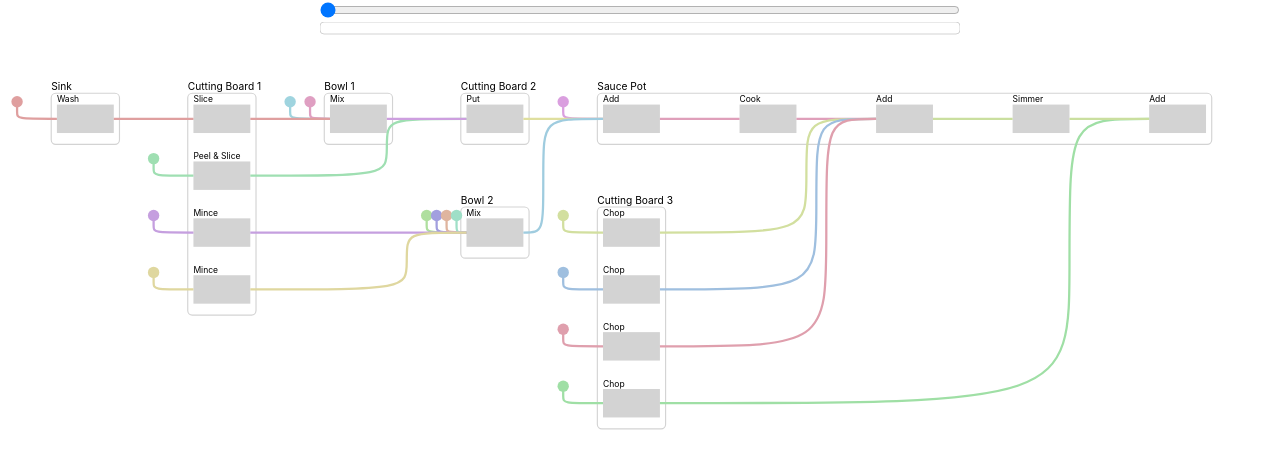
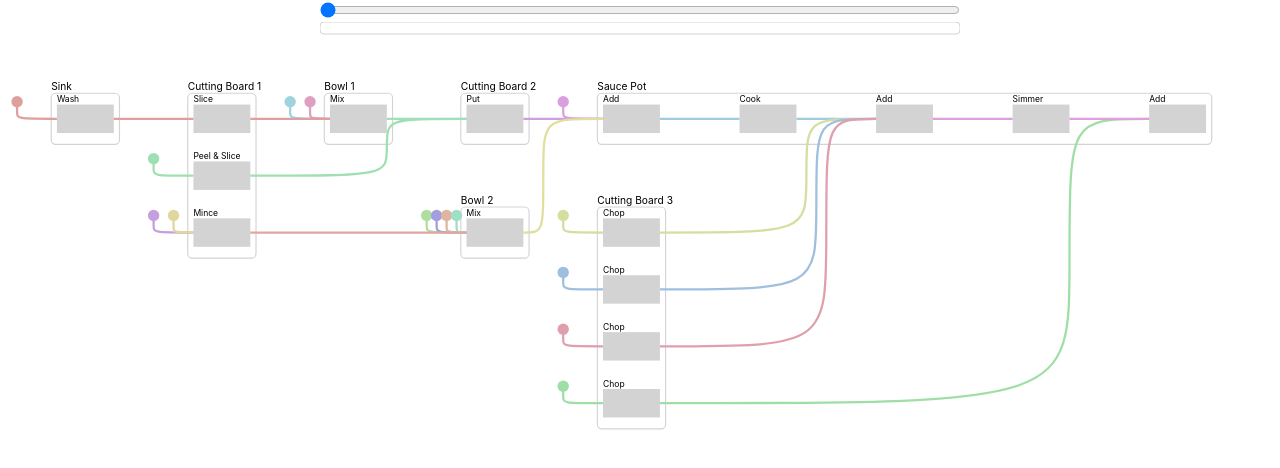
Before and after one commit to kixlab/starlab-video-navigation, a React (Create React App) app in the folder hierarchical_graph/: page / in a window 1280 px wide. Shown: the top 468 px of the page. Built offline with nearby package versions, Linux system fonts and the light colour scheme.

Commit message:
Select and play based on ingredient

```diff
--- a/hierarchical_graph/src/components/Graph.js
+++ b/hierarchical_graph/src/components/Graph.js
@@ -30,43 +30,52 @@ const data = {
         {name: "Wash", row: 1, col: 0, time: [96, 100], prev_steps: null, ingredients: [0]},
         {name: "Slice", row: 1, col: 1, time: [106, 136], prev_steps: [0], ingredients: null},
         {name: "Peel & Slice", row: 2, col: 1, time: [257, 280], prev_steps: null, ingredients: [1]},
-        {name: "Mince", row: 3, col: 1, time: [213, 228], prev_steps: null, ingredients: [2]},
-        {name: "Mince", row: 4, col: 1, time: [218, 228], prev_steps: null, ingredients: [3]},
+        {name: "Mince", row: 3, col: 1, time: [213, 228], prev_steps: null, ingredients: [2, 3]},
         {name: "Mix", row: 1, col: 2, time: [140, 174], prev_steps: [1], ingredients: [4, 5]},
-        {name: "Put", row: 1, col: 3, time: [289, 316], prev_steps: [2, 5], ingredients: null},
-        {name: "Mix", row: 3, col: 3, time: [186, 250], prev_steps: [3, 4], ingredients: [6, 7, 8, 9]},
-        {name: "Add", row: 1, col: 4, time: [323, 338], prev_steps: [6, 7], ingredients: [10]},
-        {name: "Cook", row: 1, col: 5, time: [342, 348], prev_steps: [8], ingredients: null},
+        {name: "Put", row: 1, col: 3, time: [289, 316], prev_steps: [2, 4], ingredients: null},
+        {name: "Mix", row: 3, col: 3, time: [186, 250], prev_steps: [3], ingredients: [6, 7, 8, 9]},
+        {name: "Add", row: 1, col: 4, time: [323, 338], prev_steps: [5, 6], ingredients: [10]},
+        {name: "Cook", row: 1, col: 5, time: [342, 348], prev_steps: [7], ingredients: null},
         {name: "Chop", row: 3, col: 4, time: [361, 370], prev_steps: null, ingredients: [11]},
         {name: "Chop", row: 4, col: 4, time: [374, 392], prev_steps: null, ingredients: [12]},
         {name: "Chop", row: 5, col: 4, time: [405, 410], prev_steps: null, ingredients: [13]},
         {name: "Chop", row: 6, col: 4, time: [415, 423], prev_steps: null, ingredients: [14]},
-        {name: "Add", row: 1, col: 6, time: [488, 498], prev_steps: [9, 10, 11, 12], ingredients: null},
-        {name: "Simmer", row: 1, col: 7, time: [500, 519], prev_steps: [14], ingredients: null},
-        {name: "Add", row: 1, col: 8, time: [570, 577], prev_steps: [13, 15], ingredients: null},
+        {name: "Add", row: 1, col: 6, time: [488, 498], prev_steps: [8, 9, 10, 11], ingredients: null},
+        {name: "Simmer", row: 1, col: 7, time: [500, 519], prev_steps: [13], ingredients: null},
+        {name: "Add", row: 1, col: 8, time: [570, 577], prev_steps: [12, 14], ingredients: null},
     ],
     tools: [
         {name: "Sink", steps: [0]},
-        {name: "Cutting Board 1", steps: [1, 2, 3, 4]},
-        {name: "Bowl 1", steps: [5]},
-        {name: "Bowl 2", steps: [7]},
-        {name: "Cutting Board 2", steps: [6]},
-        {name: "Cutting Board 3", steps: [10, 11, 12, 13]},
-        {name: "Sauce Pot", steps: [8, 9, 14, 15, 16]},
+        {name: "Cutting Board 1", steps: [1, 2, 3]},
+        {name: "Bowl 1", steps: [4]},
+        {name: "Bowl 2", steps: [6]},
+        {name: "Cutting Board 2", steps: [5]},
+        {name: "Cutting Board 3", steps: [9, 10, 11, 12]},
+        {name: "Sauce Pot", steps: [7, 8, 13, 14, 15]},
     ]
 }
+
+data.steps.forEach((step, i) => step.idx = i)
 
 const Graph = (props) => {
     const [dataset, setDataset] = useState(data);
 
     const setStep = (step) => {
-        props.setCurrentPlayback({type: "step", idx: step, time: dataset.steps[step].time});
+        props.setCurrentPlayback({type: "step", idx: step, time: [dataset.steps[step].time]});
     }
 
     const setTool = (tool) => {
         props.setCurrentPlayback({
             type: "tool", idx: tool,
             time: dataset.tools[tool].steps.map(idx => dataset.steps[idx].time)
+        });
+    }
+
+    const setIngredient = (ingrIdx, step_list) => {
+        var time_list = step_list.map(idx => dataset.steps[idx].time);
+        props.setCurrentPlayback({
+            type: "ingredient", idx: ingrIdx,
+            time: time_list, step_list: step_list
         });
     }
 
@@ -85,7 +94,8 @@ const Graph = (props) => {
             ))}
             {dataset.steps.map((step, i) => (
                 <Step idx={i} row={step.row} col={step.col} name={step.name}
-                      setStep={setStep} isCurrent={checkIsCurrent("step", i)}
+                      setStep={setStep} setIngredient={setIngredient}
+                      isCurrent={checkIsCurrent("step", i)}
                       prev_steps={step.prev_steps} ingredients={step.ingredients}
                       all_steps={dataset.steps} all_ingredients={dataset.ingredients}/>
             ))}
--- a/hierarchical_graph/src/components/HighlightBar.js
+++ b/hierarchical_graph/src/components/HighlightBar.js
@@ -9,12 +9,14 @@ const HighlightBar = (props) => {
     }
 
     if(props.currentPlayback){
-        var startTime = props.currentPlayback.time[0];
-        var endTime = props.currentPlayback.time[1];
+        for(var i = 0; i < props.currentPlayback.time.length; i++){
+            var startTime = props.currentPlayback.time[i][0];
+            var endTime = props.currentPlayback.time[i][1];
 
-        highlights.push(
-            <rect x={changeTimeToLength(startTime)} y="0" width={changeTimeToLength(endTime - startTime)} height="12" fill="#3786E2" stroke="transparent"/>
-        )
+            highlights.push(
+                <rect x={changeTimeToLength(startTime)} y="0" width={changeTimeToLength(endTime - startTime)} height="12" fill="#3786E2" stroke="transparent"/>
+            )
+        }
     }
 
     return (
--- a/hierarchical_graph/src/components/Link.js
+++ b/hierarchical_graph/src/components/Link.js
@@ -75,6 +75,25 @@ const Link = (props) => {
         })
     }
 
+    const identifySteps = (ingrIdx) => {
+        var currStep = props.all_steps.find(step => step.ingredients && step.ingredients.includes(ingrIdx));
+        var step_list = [];
+        while(true) {
+            step_list.push(currStep.idx);
+            currStep = props.all_steps.find(step => step.prev_steps && step.prev_steps.includes(currStep.idx));
+            if(currStep == null) {
+                break;
+            }
+        }
+        return step_list;
+    }
+
+    const onClick = (e) => {
+        var ingr_idx = parseInt(e.target.dataset.idx);
+        var step_list = identifySteps(ingr_idx);
+        props.setIngredient(ingr_idx, step_list);
+    }
+
     var circles = [];
     var paths = [];
     if(props.ingredients) {
@@ -83,10 +102,11 @@ const Link = (props) => {
             var start_point = [end_point[0] - NODE_MARGIN_W/2 + margin, end_point[1] - NODE_HEIGHT/2];
             paths.push(<path key={i} name={props.name} d={generateIngrPath(start_point, end_point, margin)}
                              stroke={selectColor(props.ingredients[i].idx)}
-                             fill="transparent" stroke-width="8"/>);
-            circles.push(<IngredientCircle key={i} cx={start_point[0]} cy={start_point[1] - 10} r="20"
+                             fill="transparent" strokeWidth="8"/>);
+            circles.push(<IngredientCircle cx={start_point[0]} cy={start_point[1] - 10} r="20"
                             name={props.ingredients[i].name} fill={selectColor(props.ingredients[i].idx)}
-                            onMouseEnter={onCircleEnter} onMouseLeave={onCircleLeave}/>);
+                            data-idx={props.ingredients[i].idx}
+                            onMouseEnter={onCircleEnter} onMouseLeave={onCircleLeave} onClick={onClick}/>);
         }
     }
 
@@ -100,9 +120,9 @@ const Link = (props) => {
                 ((prev_step.row) * (NODE_HEIGHT+NODE_MARGIN_H) + GRAPH_PAD_H + NODE_HEIGHT/2)
             ];
 
-            paths.push(<path key={i} name={props.name} d={generateStepPath(start_point, end_point, margin)}
+            paths.push(<path name={props.name} d={generateStepPath(start_point, end_point, margin)}
                              stroke={findColor(props.prev_steps[i])}
-                             fill="transparent" stroke-width="8"/>);
+                             fill="transparent" strokeWidth="8"/>);
         }
     }
 
--- a/hierarchical_graph/src/components/Player.js
+++ b/hierarchical_graph/src/components/Player.js
@@ -30,11 +30,13 @@ const Player = (props) => {
         }
     }
 
-    const playback = (time) => {
-        var currTime = player.getCurrentTime();
-        player.seekTo(time[0]);
+    const playback = (timeIdx) => {
+        if(timeIdx == props.currentPlayback.time.length) {
+            timeIdx = 0;
+        }
+        player.seekTo(props.currentPlayback.time[timeIdx][0]);
         player.playVideo();
-        var timeout = setTimeout(playback, (time[1] - time[0])*1000, time)
+        var timeout = setTimeout(playback, (props.currentPlayback.time[timeIdx][1] - props.currentPlayback.time[timeIdx][0])*1000, timeIdx+1)
         setPlaybackTimeout(timeout);
     }
 
@@ -47,12 +49,12 @@ const Player = (props) => {
     // set player seek time on props change
     useEffect(() => {
         if (player && props.currentPlayback) {
-            player.seekTo(props.currentPlayback.time[0]);
+            player.seekTo(props.currentPlayback.time[0][0]);
             player.playVideo();
             if(playbackTimeout != null) {
                 clearTimeout(playbackTimeout);
             }
-            var timeout = setTimeout(playback, (props.currentPlayback.time[1] - props.currentPlayback.time[0])*1000, props.currentPlayback.time)
+            var timeout = setTimeout(playback, (props.currentPlayback.time[0][1] - props.currentPlayback.time[0][0])*1000, 1)
             setPlaybackTimeout(timeout);
         }
     }, [props.currentPlayback]);
--- a/hierarchical_graph/src/components/Step.js
+++ b/hierarchical_graph/src/components/Step.js
@@ -8,6 +8,7 @@ const Step = (props) => {
     const setStep = () => {
         props.setStep(props.idx);
     }
+
     return (
         <>
             <ClickableG onClick={setStep}>
@@ -19,16 +20,13 @@ const Step = (props) => {
                 <rect x={props.col*(NODE_WIDTH+NODE_MARGIN_W) + GRAPH_PAD_W}
                     y={props.row*(NODE_HEIGHT+NODE_MARGIN_H) + GRAPH_PAD_H}
                     width={NODE_WIDTH} height={NODE_HEIGHT} fill="lightgray"
-                    stroke={props.isCurrent ? "#3786E2" : "transparent"} stroke-width="8"/>
+                    stroke={props.isCurrent ? "#3786E2" : "transparent"} strokeWidth="8"/>
             </ClickableG>
             <Link row={props.row} col={props.col}
-                  prev_steps={props.prev_steps ? props.prev_steps.map(idx => {
-                      var step = props.all_steps[idx];
-                      step.idx = idx;
-                      return step;
-                    }) : null}
+                  prev_steps={props.prev_steps ? props.prev_steps.map(idx => props.all_steps[idx]) : null}
                   ingredients={props.ingredients ? props.ingredients.map(idx => props.all_ingredients[idx]) : null}
-                  all_ingredients={props.all_ingredients} all_steps={props.all_steps}/>
+                  all_ingredients={props.all_ingredients} all_steps={props.all_steps}
+                  setIngredient={props.setIngredient}/>
         </>
     );
 }
--- a/hierarchical_graph/src/components/Tool.js
+++ b/hierarchical_graph/src/components/Tool.js
@@ -33,7 +33,7 @@ const Tool = (props) => {
             <rect x={start[1]*(NODE_WIDTH+NODE_MARGIN_W) + GRAPH_PAD_W - TOOL_PADD_W/2}
                   y={start[0]*(NODE_HEIGHT+NODE_MARGIN_H) + GRAPH_PAD_H - TOOL_PADD_H/2}
                   width={width} height={height} rx="16" fill={props.isCurrent ? "#e3edf7" : "#fff"}
-                  stroke={props.isCurrent ? "#3786E2" : "lightgray"} stroke-width="4"/>
+                  stroke={props.isCurrent ? "#3786E2" : "lightgray"} strokeWidth="4"/>
         </ClickableG>
     );
 }
```
